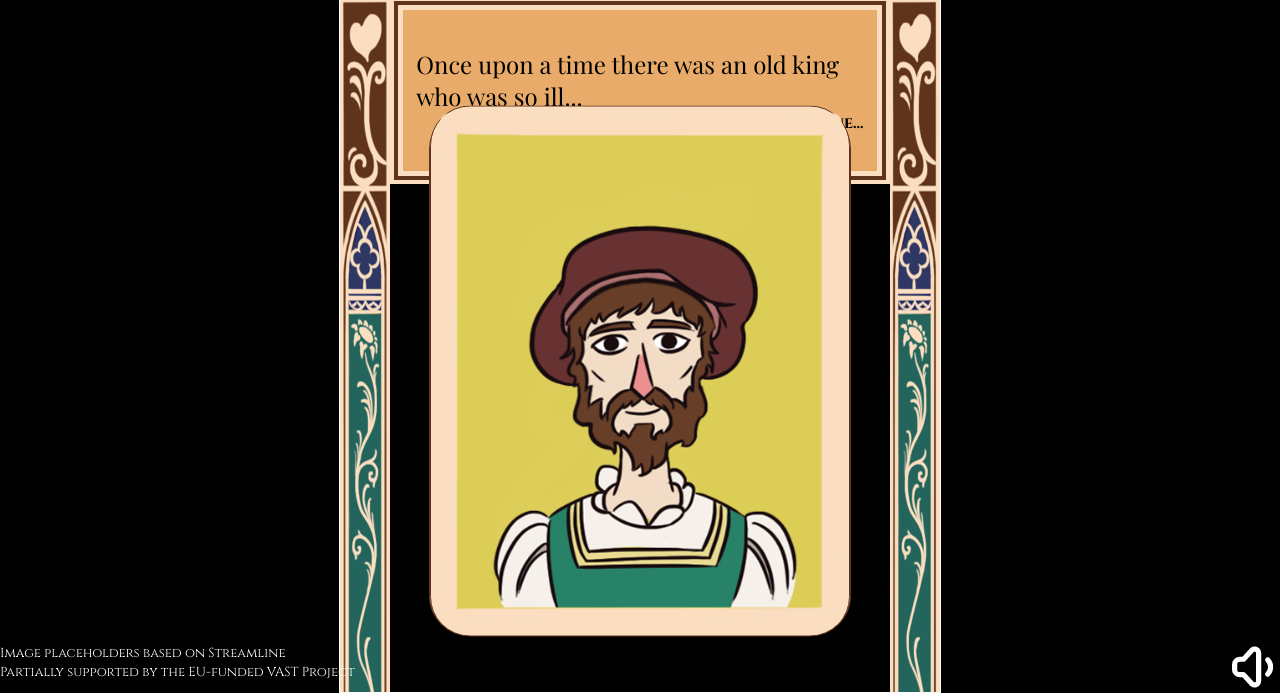
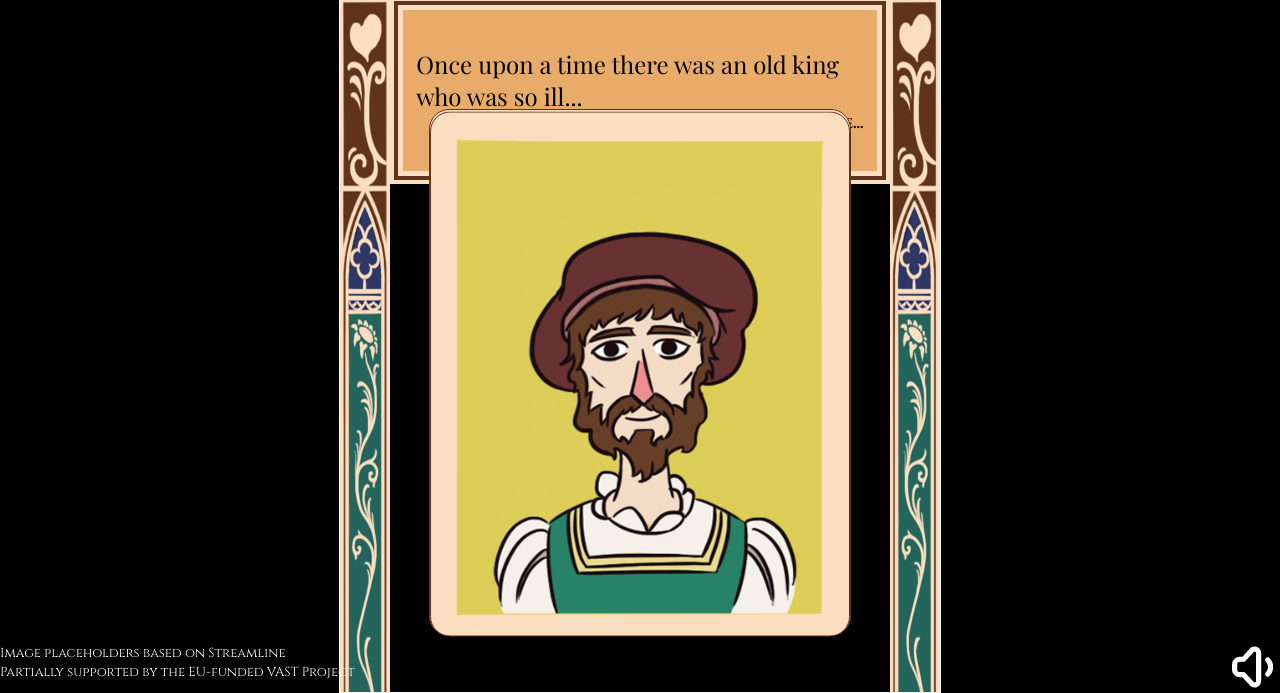
Before and after one commit to mapto/trustyjohn, a website: page game/index.html in a window 1280 px wide. Shown: the part 109-802 px from the top of the page. Drawn offline with nearby package versions, Linux system fonts and the light colour scheme; a web font is replaced by a local one.

Commit message:
Fixed card corners

```diff
--- a/game/css/game.css
+++ b/game/css/game.css
@@ -106,7 +106,8 @@ ins {
 .card {
 	background-color: #fbdec0;
 	aspect-ratio: 4/5;
-	border-radius: 30pt;
+	border-radius: 15pt;
+	overflow: hidden;
 	margin: 0;
 	padding: 0;
 	border: solid 1px #60331c;
```
